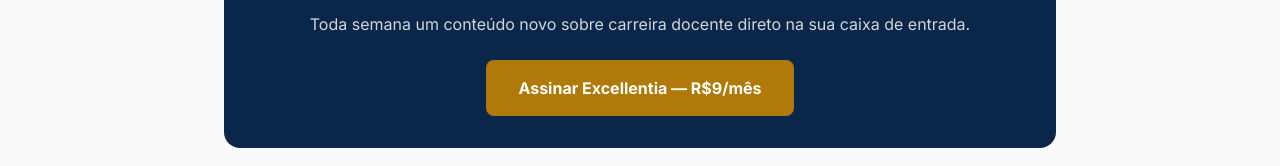
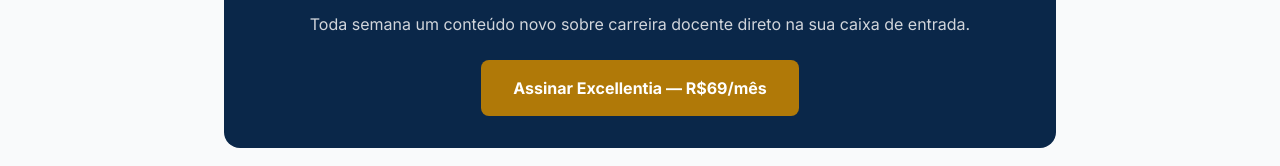
Before and after one commit to CACFLeite/excellentia-site, a Next.js app: page /blog in a window 1280 px wide. Shown: the part 1152-1318 px from the top of the page. Built offline with nearby package versions, Linux system fonts and the light colour scheme.

Commit message:
fix: corrigir R$9 remanescentes em sobre, blog e blog/slug

```diff
--- a/src/app/(main)/blog/[slug]/page.tsx
+++ b/src/app/(main)/blog/[slug]/page.tsx
@@ -211,7 +211,7 @@
           <div className="mt-12 pt-8 border-t border-gray-200">
             <div className="bg-navy text-white rounded-2xl p-8 text-center">
               <p className="text-gray-300 mb-4">
-                Gostou do conteúdo? Acesse todos os cursos da Excellentia por R$9/mês.
+                Gostou do conteúdo? Acesse todos os cursos da Excellentia por R$69/mês.
               </p>
               <Link
                 href="/assinatura"
--- a/src/app/(main)/blog/page.tsx
+++ b/src/app/(main)/blog/page.tsx
@@ -92,7 +92,7 @@
               href="/assinatura"
               className="bg-gold hover:bg-yellow-600 text-white font-bold px-8 py-4 rounded-lg transition-colors inline-block"
             >
-              Assinar Excellentia — R$9/mês
+              Assinar Excellentia — R$69/mês
             </Link>
           </div>
         </div>
--- a/src/app/(main)/sobre/page.tsx
+++ b/src/app/(main)/sobre/page.tsx
@@ -150,7 +150,7 @@
         <div className="max-w-3xl mx-auto px-4 sm:px-6 lg:px-8">
           <h2 className="text-3xl font-bold mb-4">Pronto para levar sua carreira a sério?</h2>
           <p className="text-gray-300 mb-8">
-            Junte-se à Excellentia e tenha acesso a todo o conteúdo por R$9/mês.
+            Junte-se à Excellentia e tenha acesso a todo o conteúdo por R$69/mês.
           </p>
           <Link
             href="/assinatura"
```
